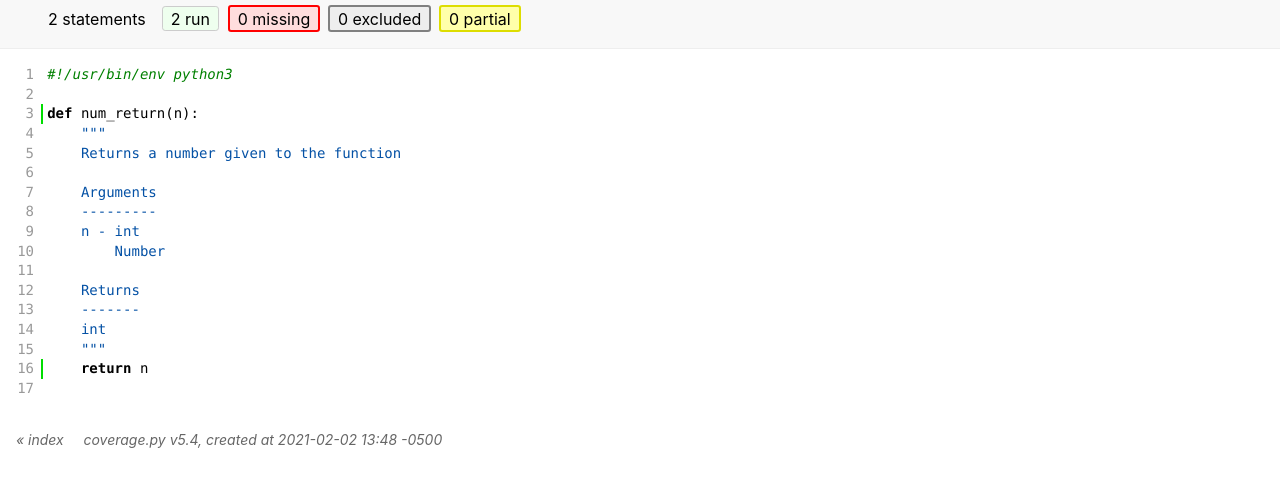
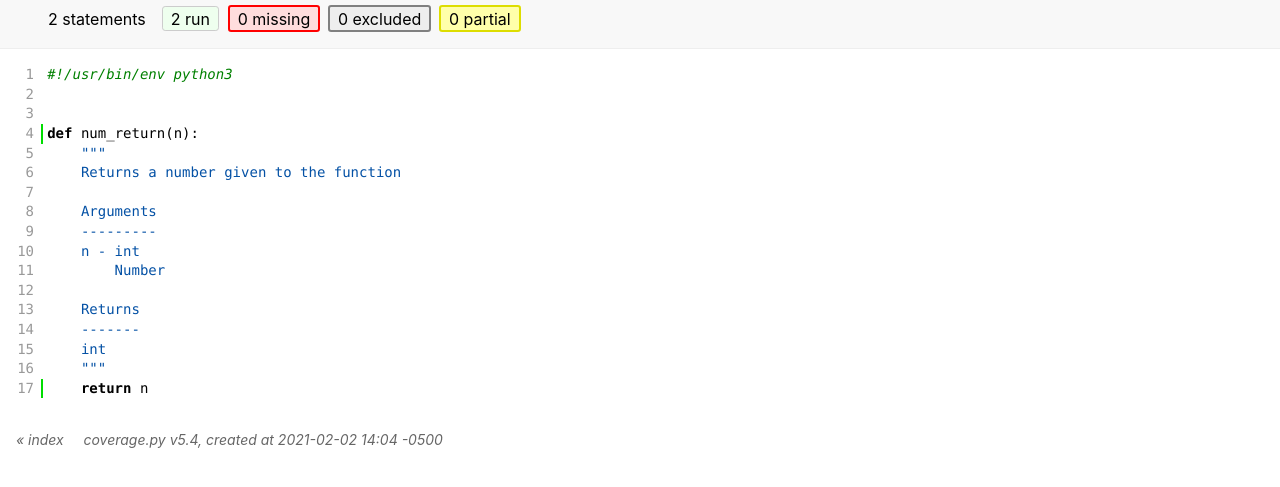
Before and after one commit to agnias-stratagem/sample-python-pipeline, a plain HTML site: page docs/coverage_html/num_return_num_return_py.html in a window 1280 px wide. Shown: the part 43-530 px from the top of the page. Drawn offline with Linux system fonts and the light colour scheme.

Commit message:
Test with reports

```diff
--- a/docs/coverage_html/num_return_num_return_py.html
+++ b/docs/coverage_html/num_return_num_return_py.html
@@ -55,27 +55,27 @@
 <div id="source">
     <p id="t1" class="pln"><span class="n"><a href="#t1">1</a></span><span class="t"><span class="com">#!/usr/bin/env python3</span>&nbsp;</span><span class="r"></span></p>
     <p id="t2" class="pln"><span class="n"><a href="#t2">2</a></span><span class="t">&nbsp;</span><span class="r"></span></p>
-    <p id="t3" class="run"><span class="n"><a href="#t3">3</a></span><span class="t"><span class="key">def</span> <span class="nam">num_return</span><span class="op">(</span><span class="nam">n</span><span class="op">)</span><span class="op">:</span>&nbsp;</span><span class="r"></span></p>
-    <p id="t4" class="pln"><span class="n"><a href="#t4">4</a></span><span class="t">    <span class="str">"""</span>&nbsp;</span><span class="r"></span></p>
-    <p id="t5" class="pln"><span class="n"><a href="#t5">5</a></span><span class="t"><span class="str">    Returns a number given to the function</span>&nbsp;</span><span class="r"></span></p>
-    <p id="t6" class="pln"><span class="n"><a href="#t6">6</a></span><span class="t">&nbsp;</span><span class="r"></span></p>
-    <p id="t7" class="pln"><span class="n"><a href="#t7">7</a></span><span class="t"><span class="str">    Arguments</span>&nbsp;</span><span class="r"></span></p>
-    <p id="t8" class="pln"><span class="n"><a href="#t8">8</a></span><span class="t"><span class="str">    ---------</span>&nbsp;</span><span class="r"></span></p>
-    <p id="t9" class="pln"><span class="n"><a href="#t9">9</a></span><span class="t"><span class="str">    n - int</span>&nbsp;</span><span class="r"></span></p>
-    <p id="t10" class="pln"><span class="n"><a href="#t10">10</a></span><span class="t"><span class="str">        Number</span>&nbsp;</span><span class="r"></span></p>
-    <p id="t11" class="pln"><span class="n"><a href="#t11">11</a></span><span class="t">&nbsp;</span><span class="r"></span></p>
-    <p id="t12" class="pln"><span class="n"><a href="#t12">12</a></span><span class="t"><span class="str">    Returns</span>&nbsp;</span><span class="r"></span></p>
-    <p id="t13" class="pln"><span class="n"><a href="#t13">13</a></span><span class="t"><span class="str">    -------</span>&nbsp;</span><span class="r"></span></p>
-    <p id="t14" class="pln"><span class="n"><a href="#t14">14</a></span><span class="t"><span class="str">    int</span>&nbsp;</span><span class="r"></span></p>
-    <p id="t15" class="pln"><span class="n"><a href="#t15">15</a></span><span class="t"><span class="str">    """</span>&nbsp;</span><span class="r"></span></p>
-    <p id="t16" class="run"><span class="n"><a href="#t16">16</a></span><span class="t">    <span class="key">return</span> <span class="nam">n</span>&nbsp;</span><span class="r"></span></p>
-    <p id="t17" class="pln"><span class="n"><a href="#t17">17</a></span><span class="t">&nbsp;</span><span class="r"></span></p>
+    <p id="t3" class="pln"><span class="n"><a href="#t3">3</a></span><span class="t">&nbsp;</span><span class="r"></span></p>
+    <p id="t4" class="run"><span class="n"><a href="#t4">4</a></span><span class="t"><span class="key">def</span> <span class="nam">num_return</span><span class="op">(</span><span class="nam">n</span><span class="op">)</span><span class="op">:</span>&nbsp;</span><span class="r"></span></p>
+    <p id="t5" class="pln"><span class="n"><a href="#t5">5</a></span><span class="t">    <span class="str">"""</span>&nbsp;</span><span class="r"></span></p>
+    <p id="t6" class="pln"><span class="n"><a href="#t6">6</a></span><span class="t"><span class="str">    Returns a number given to the function</span>&nbsp;</span><span class="r"></span></p>
+    <p id="t7" class="pln"><span class="n"><a href="#t7">7</a></span><span class="t">&nbsp;</span><span class="r"></span></p>
+    <p id="t8" class="pln"><span class="n"><a href="#t8">8</a></span><span class="t"><span class="str">    Arguments</span>&nbsp;</span><span class="r"></span></p>
+    <p id="t9" class="pln"><span class="n"><a href="#t9">9</a></span><span class="t"><span class="str">    ---------</span>&nbsp;</span><span class="r"></span></p>
+    <p id="t10" class="pln"><span class="n"><a href="#t10">10</a></span><span class="t"><span class="str">    n - int</span>&nbsp;</span><span class="r"></span></p>
+    <p id="t11" class="pln"><span class="n"><a href="#t11">11</a></span><span class="t"><span class="str">        Number</span>&nbsp;</span><span class="r"></span></p>
+    <p id="t12" class="pln"><span class="n"><a href="#t12">12</a></span><span class="t">&nbsp;</span><span class="r"></span></p>
+    <p id="t13" class="pln"><span class="n"><a href="#t13">13</a></span><span class="t"><span class="str">    Returns</span>&nbsp;</span><span class="r"></span></p>
+    <p id="t14" class="pln"><span class="n"><a href="#t14">14</a></span><span class="t"><span class="str">    -------</span>&nbsp;</span><span class="r"></span></p>
+    <p id="t15" class="pln"><span class="n"><a href="#t15">15</a></span><span class="t"><span class="str">    int</span>&nbsp;</span><span class="r"></span></p>
+    <p id="t16" class="pln"><span class="n"><a href="#t16">16</a></span><span class="t"><span class="str">    """</span>&nbsp;</span><span class="r"></span></p>
+    <p id="t17" class="run"><span class="n"><a href="#t17">17</a></span><span class="t">    <span class="key">return</span> <span class="nam">n</span>&nbsp;</span><span class="r"></span></p>
 </div>
 <div id="footer">
     <div class="content">
         <p>
             <a class="nav" href="index.html">&#xab; index</a> &nbsp; &nbsp; <a class="nav" href="https://coverage.readthedocs.io">coverage.py v5.4</a>,
-            created at 2021-02-02 13:48 -0500
+            created at 2021-02-02 14:04 -0500
         </p>
     </div>
 </div>
--- a/docs/coverage_html/status.json
+++ b/docs/coverage_html/status.json
@@ -1 +1 @@
-{"format":2,"version":"5.4","globals":"173dce898663fef4cc427e31e85560e3","files":{"conftest_py":{"hash":"7e0190c11881e54a8b54a421dc1069bf","index":{"nums":[1,0,0,0,0,0,0],"html_filename":"conftest_py.html","relative_filename":"conftest.py"}},"num_return_num_return_py":{"hash":"631270da975f69169d3bd07ac309e8bc","index":{"nums":[1,2,0,0,0,0,0],"html_filename":"num_return_num_return_py.html","relative_filename":"num_return/num_return.py"}}}}
+{"format":2,"version":"5.4","globals":"173dce898663fef4cc427e31e85560e3","files":{"conftest_py":{"hash":"7e0190c11881e54a8b54a421dc1069bf","index":{"nums":[1,0,0,0,0,0,0],"html_filename":"conftest_py.html","relative_filename":"conftest.py"}},"num_return_num_return_py":{"hash":"a79fcf3e2e08d136f24fddffa35073f8","index":{"nums":[1,2,0,0,0,0,0],"html_filename":"num_return_num_return_py.html","relative_filename":"num_return/num_return.py"}}}}
```
Also changed, not shown: docs/coverage_html/index.html (+1 -1 lines), 3 other files.
